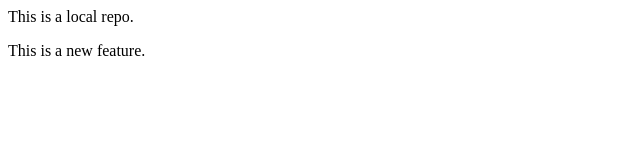
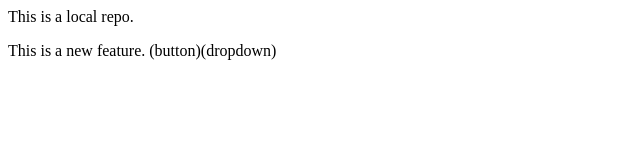
Before and after one commit to arkapriyathecoderinprogress/LocalDemo, a plain HTML site: page index.html in a window 1280 px wide. Shown: the whole page, without its empty margins (0-640 px from the left). Drawn offline with Linux system fonts and the light colour scheme.

Commit message:
Add button & dropdown

```diff
--- a/index.html
+++ b/index.html
@@ -1,2 +1,2 @@
 <p>This is a local repo.</p>
-<p>This is a new feature.</p>
+<p>This is a new feature. (button)(dropdown) </p>
```
